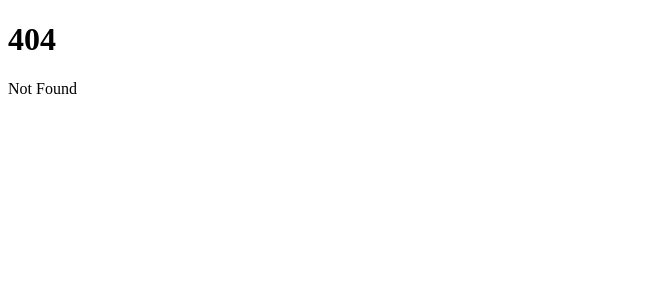
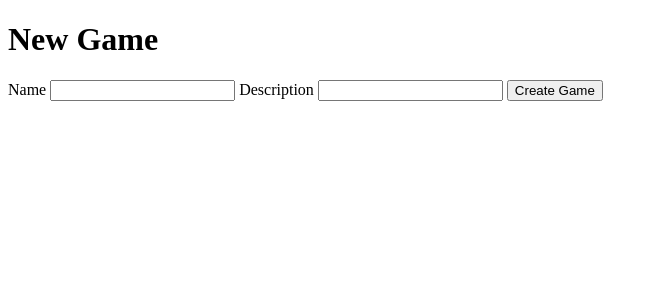
Before and after one commit to conteggio/contegg.io, a SvelteKit app: page /games/new in a window 1280 px wide. Before the commit this address had no page. Shown: the top 300 px of the page, without its empty margins (0-658 px from the left). Built offline with nearby package versions, Linux system fonts and the light colour scheme.

Commit message:
feat: add basic routes

```diff
--- a/package.json
+++ b/package.json
@@ -36,6 +36,6 @@
 	},
 	"type": "module",
 	"dependencies": {
-		"@prisma/client": "4.8.1"
+		"@prisma/client": "^4.8.1"
 	}
 }
--- /dev/null
+++ b/src/lib/server/prisma.ts
@@ -0,0 +1,7 @@
+import { PrismaClient } from "@prisma/client";
+
+let prisma: PrismaClient
+
+prisma = new PrismaClient()
+
+export default prisma
--- /dev/null
+++ b/src/routes/games/new/+page.server.ts
@@ -0,0 +1,27 @@
+import prisma from '$lib/server/prisma';
+import type { Actions } from './$types';
+import { fail } from '@sveltejs/kit';
+
+export const actions: Actions = {
+  default: async ({ request}) => {
+    const data = await request.formData();
+    const name = data.get('name')?.toString()
+    const description = data.get('description')?.toString()
+
+    if (!name) {
+        return fail(400, { name, missing: true });
+    }
+
+    const newGame = await prisma.game.create({
+        data: {
+          name,
+          description,
+        },
+      })
+
+    return {
+        res: newGame
+    }
+
+  }
+};
--- /dev/null
+++ b/src/routes/games/new/+page.svelte
@@ -0,0 +1,23 @@
+<script lang="ts">
+	import type { PageData, ActionData } from './$types';
+
+	export let data: PageData;
+
+	export let form: ActionData;
+</script>
+
+<h1>New Game</h1>
+<form method="POST">
+	<label>
+		Name
+		<input name="name" type="text" />
+	</label>
+	<label>
+		Description
+		<input name="description" type="textarea" />
+	</label>
+	<button>Create Game</button>
+</form>
+{#if form?.res}
+	<p>Success! {form.res.name} has been created!</p>
+{/if}
```
Also changed, not shown: src/routes/games/+page.server.ts (added, +8 -0 lines), src/routes/games/+page.svelte (added, +12 -0 lines), 1 other file (tests, documents, lock files or other folders).
